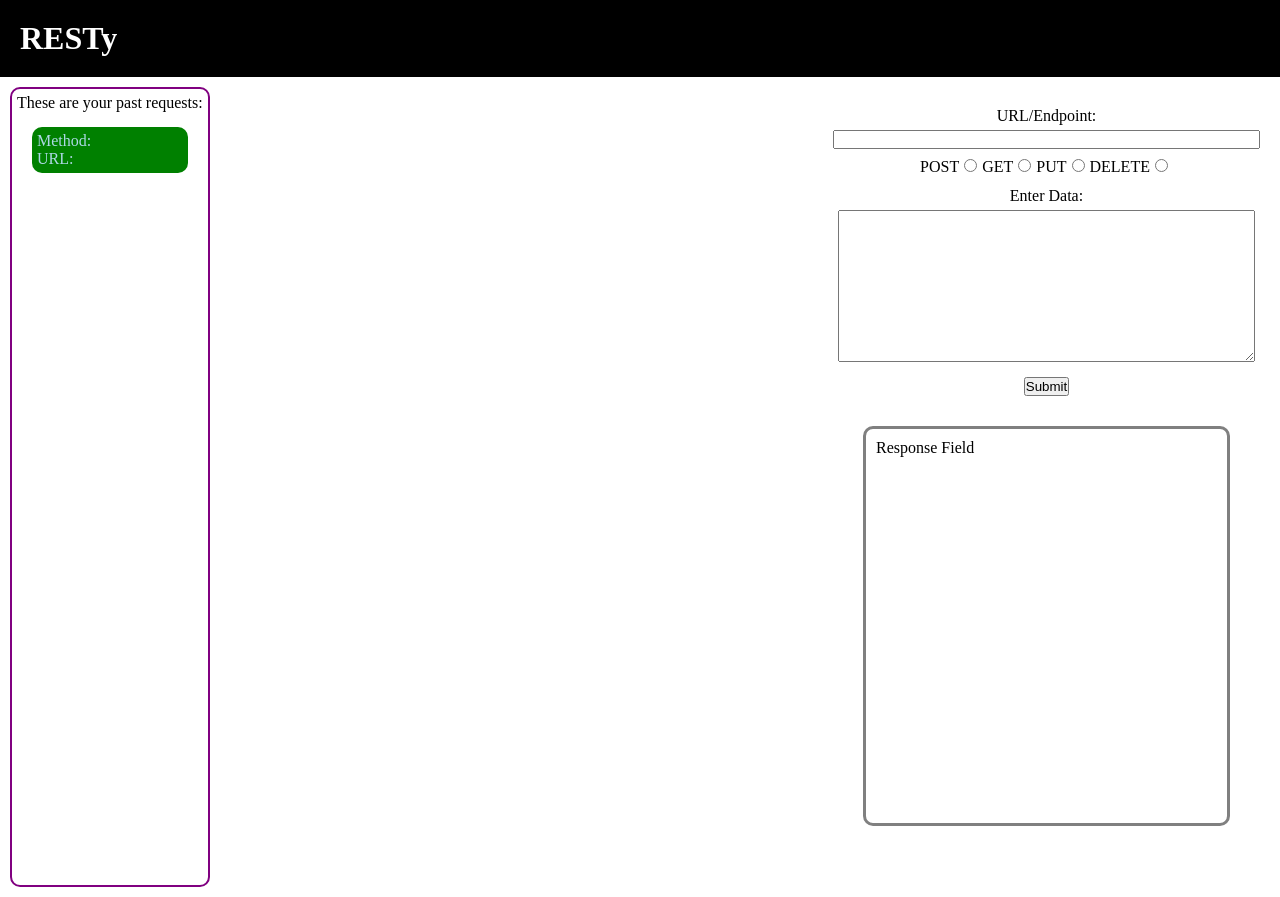
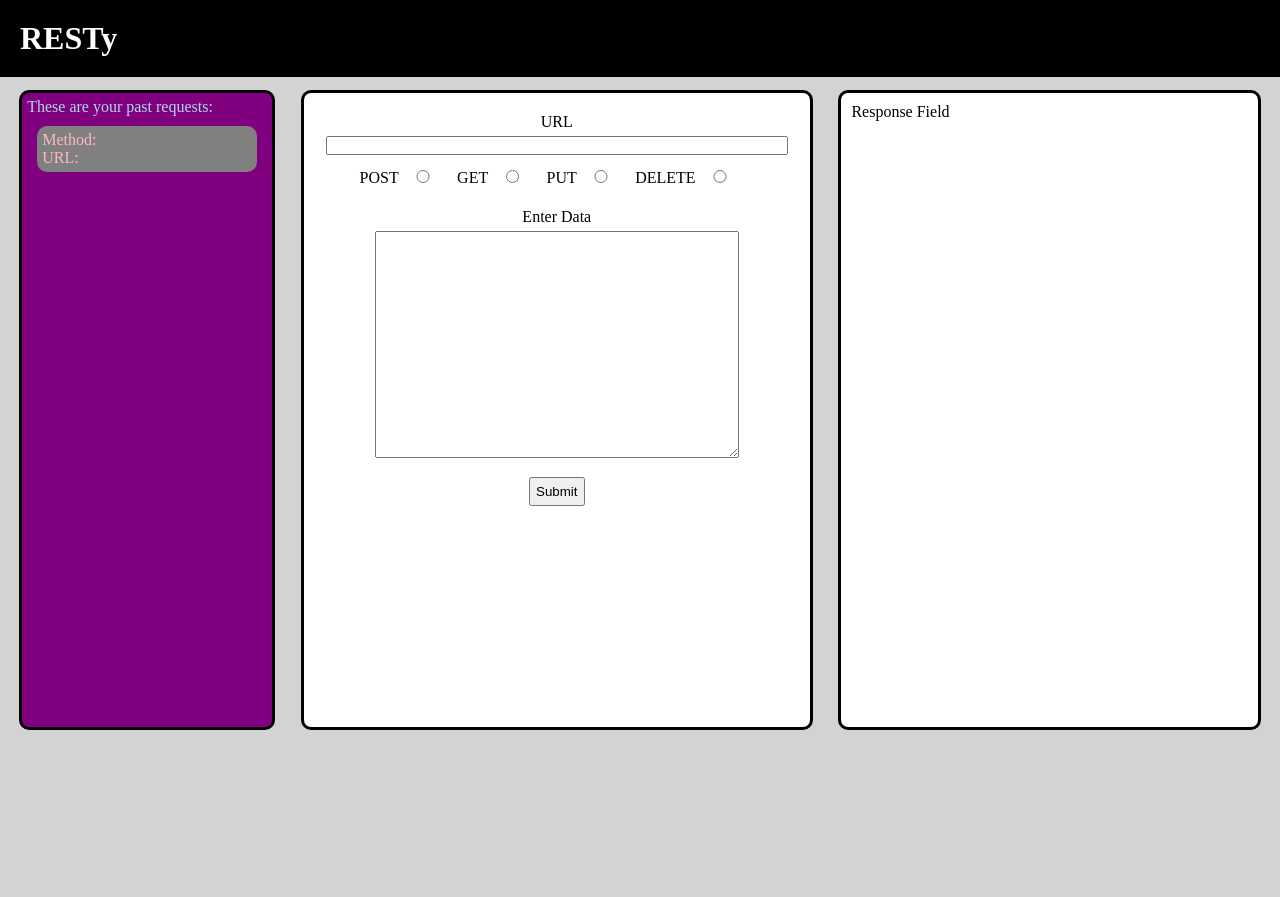
Before and after one commit to franco-ortega/lab-react-ct03-resty, a React app: page / in a window 1280 px wide. After the commit the page ends 800 px from the top, so only its background shows below. Built offline with nearby package versions, Linux system fonts and the light colour scheme.

Commit message:
update styling

```diff
--- a/src/components/app/App.css
+++ b/src/components/app/App.css
@@ -4,10 +4,13 @@
     padding: 0;
 }
 
+body {
+    background-color: lightgray;
+}
+
 .App {
+    background-color: lightgray;
     display: flex;
-    justify-content: space-between;
+    justify-content: center;
     margin: auto;
-
-
 }
--- a/src/components/app/App.jsx
+++ b/src/components/app/App.jsx
@@ -16,6 +16,8 @@ export default class App extends Component {
           </div>
           <div>
             <Request />
+          </div>
+          <div>
             <Response />
           </div>
         </div>
--- a/src/components/pastRequests/PastRequest.css
+++ b/src/components/pastRequests/PastRequest.css
@@ -1,8 +1,8 @@
 .PastRequest {
-    background-color: green;
-    color: lightblue;
+    background-color: gray;
+    color: lightpink;
 
-    margin: 15px;
+    margin: 10px;
     padding: 5px;
 
     border-radius: 10px;
--- a/src/components/pastRequests/PastRequestList.css
+++ b/src/components/pastRequests/PastRequestList.css
@@ -1,8 +1,12 @@
 .PastRequestList {
-    margin: 10px;
+    background-color: purple;
+    color: lightblue;
+
+    margin: 1vmax;
     padding: 5px;
+    height: 80vh;
+    width: 20vw;
 
-    border: solid 2px purple;
+    border: solid 3px black;
     border-radius: 10px;
-    height: 100vh;
 }
--- a/src/components/pastRequests/PastRequestList.jsx
+++ b/src/components/pastRequests/PastRequestList.jsx
@@ -6,7 +6,7 @@ export default class PastRequestList extends Component {
   render() {
     return (
       <section className={styles.PastRequestList}>
-        These are your past requests:
+        <p>These are your past requests:</p>
         <PastRequest />
       </section>
     );
--- a/src/components/requests/Request.css
+++ b/src/components/requests/Request.css
@@ -1,12 +1,22 @@
 .Request {
-    margin: 20px;
+    background-color: white;
+
+    margin: 1vmax;
+    padding: 10px;
+    height: 80vh;
+    width: 40vw;
 
     display: flex;
     flex-direction: column;
     align-items: center;
 
+    border: solid 3px black;
+    border-radius: 10px;
+
     label {
         margin-top: 10px;
+        text-align: center;
+        width: 100%;
     }
 
     input, textarea {
@@ -14,14 +24,21 @@
     }
 
     input[type="text"] {
-        width: 100%;
+        width: 95%;
     }
 
     input[type="radio"] {
-        margin: 5px;
+        margin: 10px 15px 15px 5px;
+        width: 3vw;
+    }
+
+    textarea {
+        width: 75%;
     }
 
     button {
         margin: 10px;
+        padding: 5px;
+        cursor: pointer;
     }
 }
--- a/src/components/requests/Request.jsx
+++ b/src/components/requests/Request.jsx
@@ -6,20 +6,34 @@ export default class Request extends Component {
     return (
       <>
         <form className={styles.Request}>
-          <label htmlFor="endpoint">URL/Endpoint:</label>
-          <input id="endpoint" type="text"/>
+          <label htmlFor="endpoint">
+            URL
+            <input id="endpoint" type="text"/>
+          </label>
+
           <p>
-            <label htmlFor="post">POST</label>
-            <input id="post" type="radio" name="method"/>
-            <label htmlFor="get">GET</label>
-            <input id="get" type="radio" name="method"/>
-            <label htmlFor="put">PUT</label>
-            <input id="put" type="radio" name="method"/>
-            <label htmlFor="delete">DELETE</label>
-            <input id="delete" type="radio" name="method"/>
+            <label htmlFor="post">
+              POST
+              <input id="post" type="radio" name="method"/>
+            </label>
+            <label htmlFor="get">
+              GET
+              <input id="get" type="radio" name="method"/>
+            </label>
+            <label htmlFor="put">
+              PUT
+              <input id="put" type="radio" name="method"/>
+            </label>
+            <label htmlFor="delete">
+              DELETE
+              <input id="delete" type="radio" name="method"/>
+            </label>
           </p>
-          <label htmlFor="data">Enter Data:</label>
-          <textarea id="data" type="text" rows="10" cols="50"/>
+
+          <label htmlFor="data">
+            <p>Enter Data</p>
+            <textarea id="data" type="text" rows="15" cols="50"/>
+          </label>
 
           <button>Submit</button>
         </form>
--- a/src/components/response/Response.css
+++ b/src/components/response/Response.css
@@ -1,8 +1,11 @@
 .Response {
-    margin: 20px 50px;
+    background-color: white;
+
+    margin: 1vmax;
     padding: 10px;
-    height: 50vh;
+    height: 80vh;
+    width: 33vw;
 
-    border: solid 3px gray;
+    border: solid 3px black;
     border-radius: 10px;
 }
```
